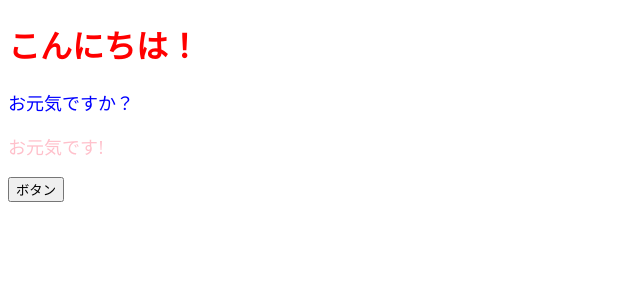
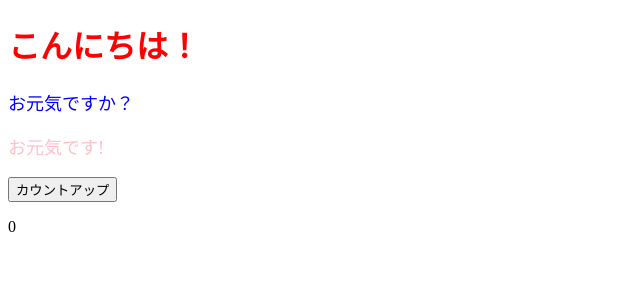
Before and after one commit to masatonara83/React-practice, a React (Create React App) app: page / in a window 1280 px wide. Shown: the top 300 px of the page, without its empty margins (0-640 px from the left). Built offline with nearby package versions, Linux system fonts and the light colour scheme.

Commit message:
state(useState)の学習

```diff
--- a/src/App.jsx
+++ b/src/App.jsx
@@ -1,14 +1,18 @@
-import React from "react";
+import React, { useState } from "react";
 import ColorfulMessage from "./components/ColorfulMessage";
 
 const App = () => {
-  const onClickButton = () => alert();
+  const onClickCountButton = () => {
+    setNum(num + 1);
+  };
+  const [num, setNum] = useState(0);
   return (
     <>
       <h1 style={{ color: "red" }}>こんにちは！</h1>
       <ColorfulMessage color="blue">お元気ですか？</ColorfulMessage>
       <ColorfulMessage color="pink">お元気です!</ColorfulMessage>
-      <button onClick={onClickButton}>ボタン</button>
+      <button onClick={onClickCountButton}>カウントアップ</button>
+      <p>{num}</p>
     </>
   );
 };
--- a/src/components/ColorfulMessage.jsx
+++ b/src/components/ColorfulMessage.jsx
@@ -1,11 +1,12 @@
 import React from "react";
 
 const ColorfulMessage = (props) => {
+  const { color, children } = props;
   const contentStyle = {
-    color: props.color,
+    color,
     fontSize: "18px"
   };
-  return <p style={contentStyle}>{props.children}</p>;
+  return <p style={contentStyle}>{children}</p>;
 };
 
 export default ColorfulMessage;
```
